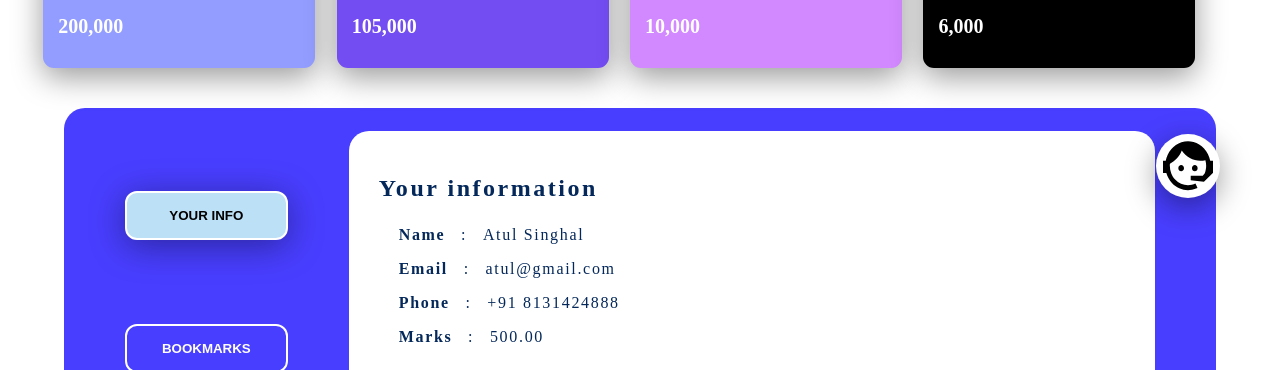
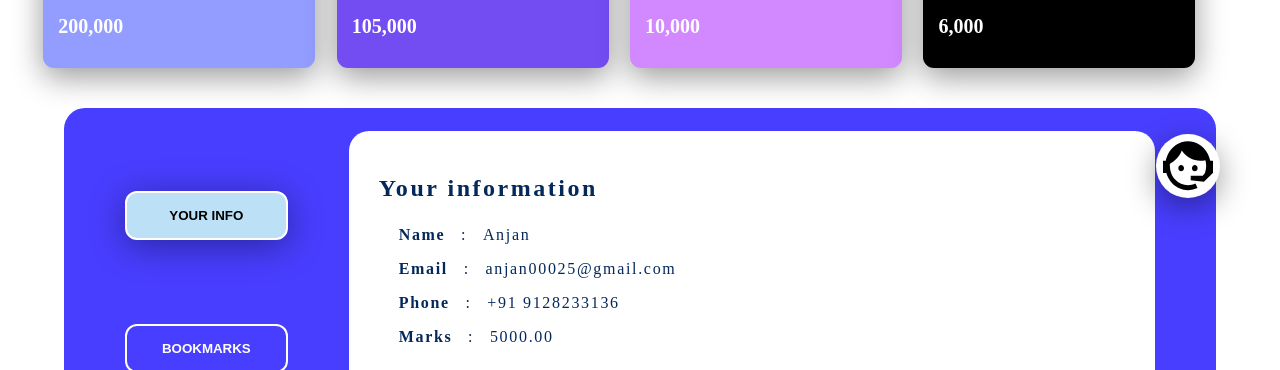
Before and after one commit to ANJANK9/2nd_micro, a plain HTML site: page index.html in a window 1280 px wide. Shown: the part 582-952 px from the top of the page. Drawn offline with Linux system fonts and the light colour scheme.

Commit message:
Update index.html

```diff
--- a/index.html
+++ b/index.html
@@ -61,10 +61,10 @@
             </div>
             <div class="right-container">
                 <p class="info-heading">Your information</p>
-                <p class="info">Name <span>: </span> <span>Atul Singhal</span></p>
-                <p class="info">Email <span>: </span> <span>atul@gmail.com</span> </p>
-                <p class="info">Phone <span>: </span> <span>+91 8131424888</span></p>
-                <p class="info">Marks <span>: </span> <span>500.00</span></p><button class="next-button">Next <img
+                <p class="info">Name <span>: </span> <span>Anjan</span></p>
+                <p class="info">Email <span>: </span> <span>anjan00025@gmail.com</span> </p>
+                <p class="info">Phone <span>: </span> <span>+91 9128233136</span></p>
+                <p class="info">Marks <span>: </span> <span>5000.00</span></p><button class="next-button">Next <img
                         src="./image/Arrow 1.svg"></button>
             </div>
         </div>
```
